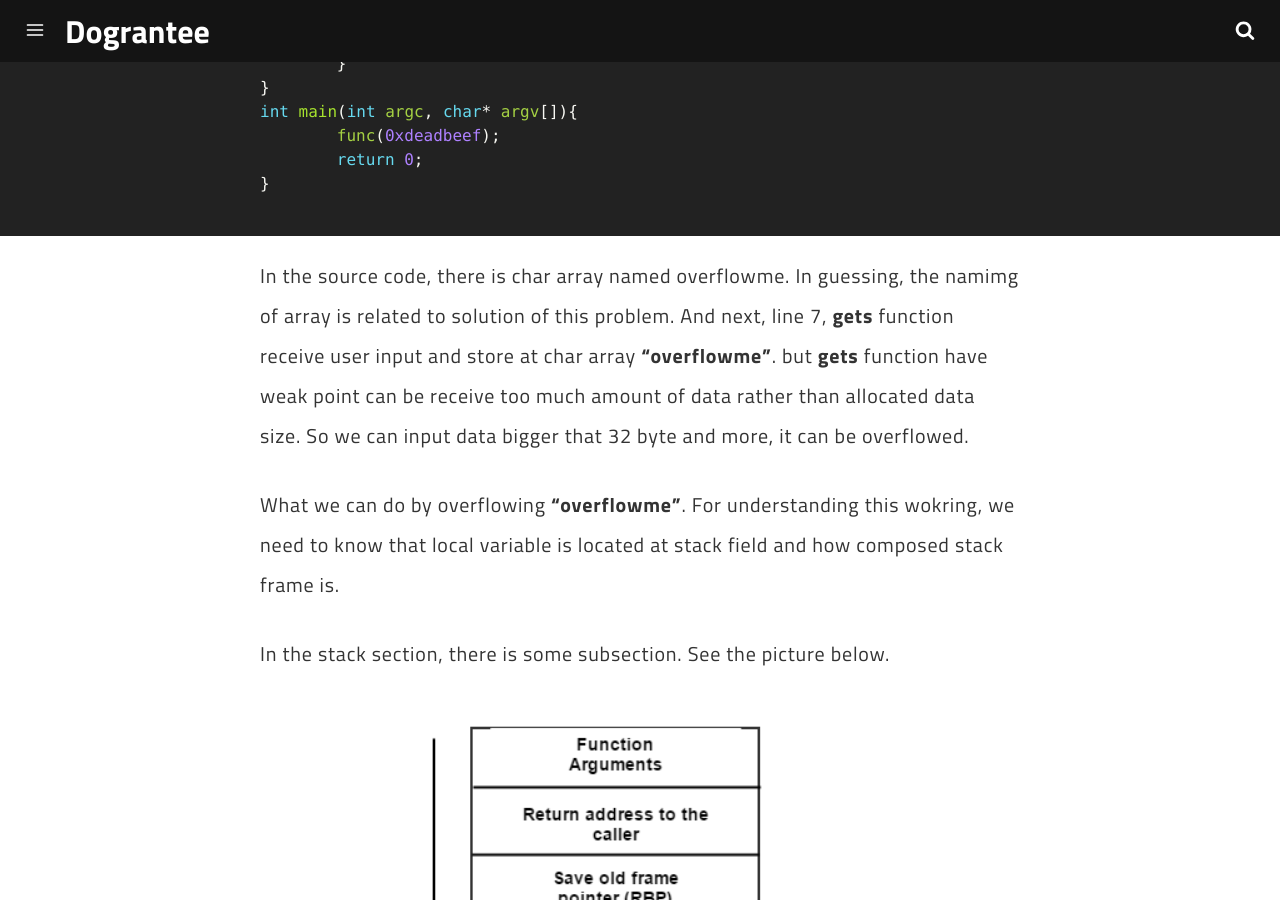
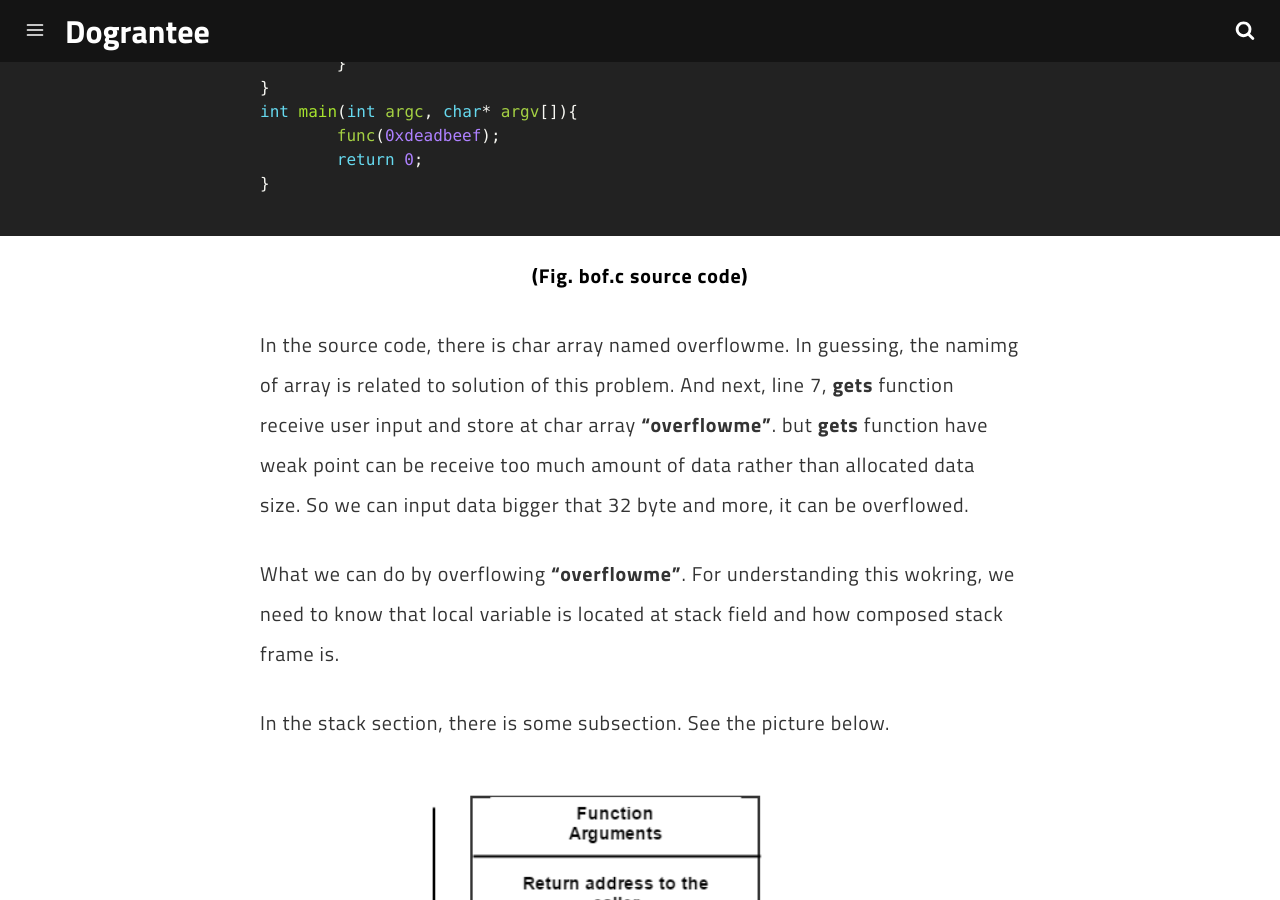
Before and after one commit to dograntee/dograntee.github.io, a Jekyll site: the page built from _posts/2018-08-26-pwnable-bof.md, in a window 1280 px wide and 900 px high, scrolled down 2342 px. Built offline with Jekyll 4.4.1, drawn with Linux system fonts in a browser that asks for light colours; comment, search, counter and statistics services are not loaded.

Commit message:
18-09-10

```diff
--- a/_posts/2018-08-26-pwnable-bof.md
+++ b/_posts/2018-08-26-pwnable-bof.md
@@ -49,7 +49,7 @@ int main(int argc, char* argv[]){
 	return 0;
 }
 ~~~
-
+###### <center> (Fig. bof.c source code) </center>
 
 In the source code, there is char array named overflowme. In guessing, the namimg of array is related to solution of this problem. And next, line 7, __gets__ function receive user input and store at char array __"overflowme"__. but __gets__ function have weak point can be receive too much amount of data rather than allocated data size. So we can input data bigger that 32 byte and more, it can be overflowed.
 
```
